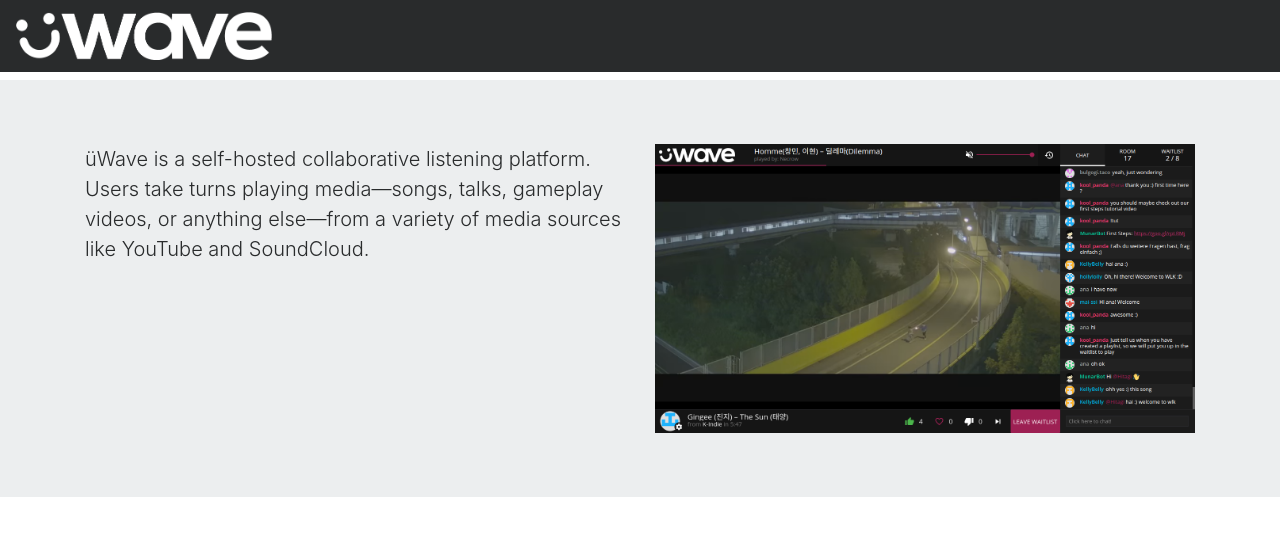
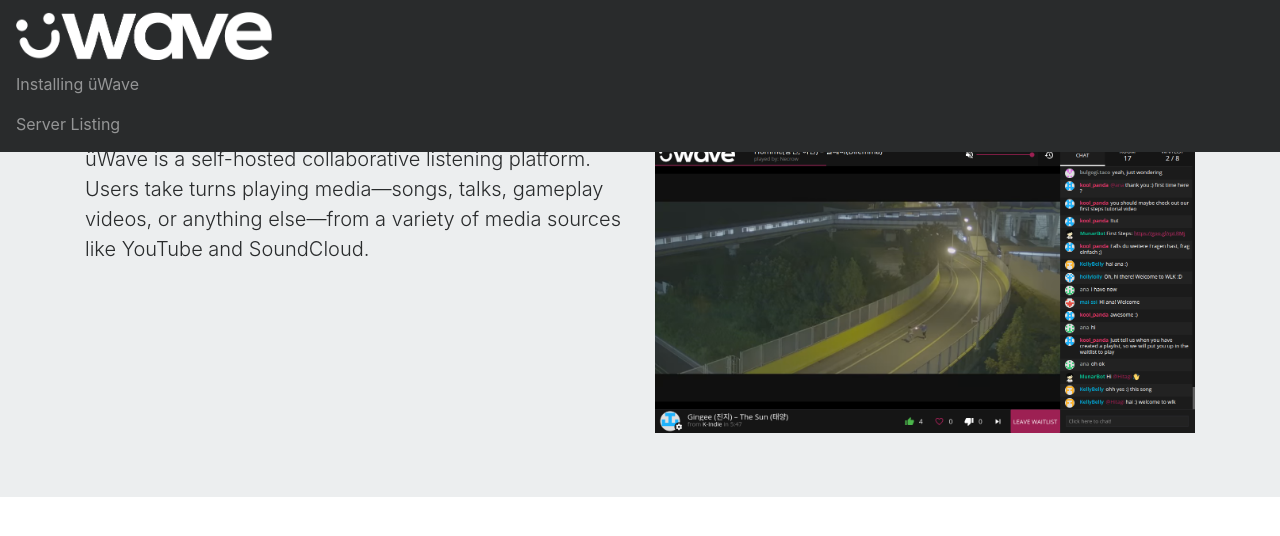
Before and after one commit to u-wave/u-wave.github.io, a Jekyll site: the page built from index.html, in a window 1280 px wide. Shown: the top 536 px of the page. Built offline with Jekyll 4.4.1, drawn with Linux system fonts in a browser that asks for light colours.

Commit message:
Add Server Listing link.

```diff
--- a/_layouts/default.html
+++ b/_layouts/default.html
@@ -26,11 +26,12 @@
       </a>
       <div class="navbar-collapse">
         <ul class="navbar-nav">
-          {% for item in site.data.navigation %}
-            <li class="nav-item {% if page.url contains item.url %} active {% endif %}">
-              <a class="nav-link" href="{{ item.url | prepend: site.baseurl }}">{{ item.title }}</a>
-            </li>
-          {% endfor %}
+          <li class="nav-item {% if page.url contains "install" %} active {% endif %}">
+            <a class="nav-link" href="{{ "install" | prepend: site.baseurl }}">Installing üWave</a>
+          </li>
+          <li class="nav-item">
+            <a class="nav-link" href="https://u-wave-hub.now.sh">Server Listing</a>
+          </li>
         </ul>
       </div>
     </nav>
```
